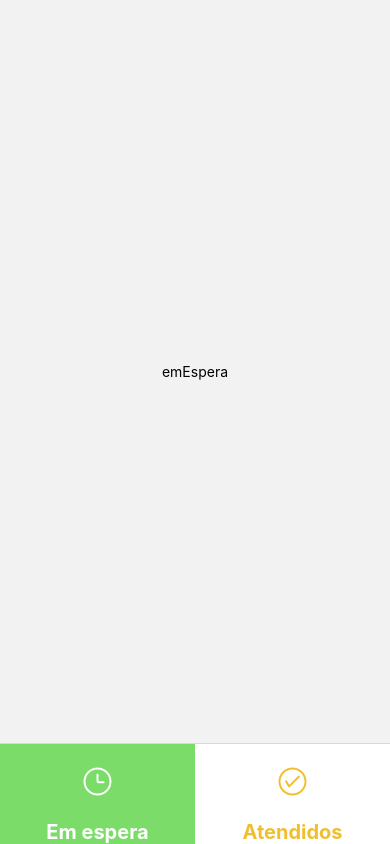
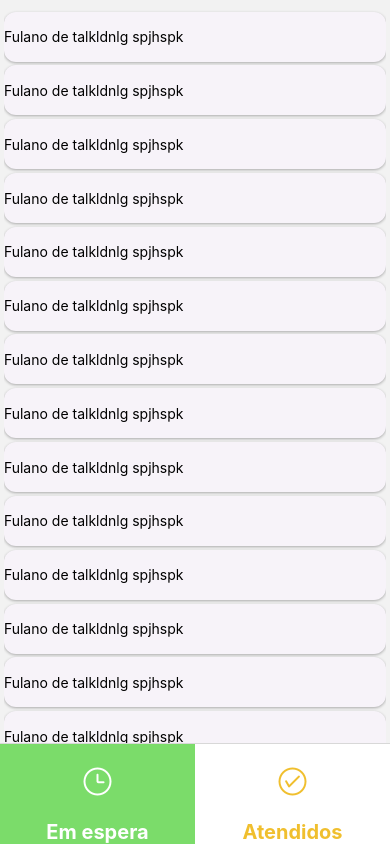
Before and after one commit to mtsteo/zampafila, a React Native app: screen / in a window 390 px wide. Built offline with nearby package versions, Linux system fonts and the light colour scheme; no server answers; the database is empty.

Commit message:
FEAT: Fila Item started

```diff
--- /dev/null
+++ b/components/FilaItem.jsx
@@ -0,0 +1,21 @@
+import { StyleSheet, Text, View } from "react-native";
+import React from "react";
+import { Card } from "react-native-paper";
+
+export default function FilaItem(props) {
+  return (
+    <Card style={style.container}>
+      <View>
+        <Text>Fulano de talkldnlg spjhspk</Text>
+      </View>
+    </Card>
+  );
+}
+
+const style = StyleSheet.create({
+  container: {
+    height: 50,
+    marginTop: "1%",
+    justifyContent: "center",
+  },
+});
--- a/package.json
+++ b/package.json
@@ -20,6 +20,7 @@
     "react-dom": "18.2.0",
     "react-native": "0.72.4",
     "react-native-modal": "^13.0.1",
+    "react-native-paper": "^5.10.3",
     "react-native-web": "~0.19.6"
   },
   "devDependencies": {
--- a/screens/emEspera/EmEspera.js
+++ b/screens/emEspera/EmEspera.js
@@ -1,20 +1,43 @@
-import { View, Text, StyleSheet } from 'react-native'
-import React from 'react'
-import { getEmEspera } from '../../models'
+import {  StyleSheet, ScrollView, SafeAreaView } from "react-native";
+import React from "react";
+import { getEmEspera } from "../../models";
+import FilaItem from "../../components/FilaItem";
 
 export default function EmEspera() {
-  const data = getEmEspera()
+  const data = getEmEspera();
   return (
-    <View style={style.container}>
-      <Text>emEspera</Text>
-    </View>
-  )
+      <SafeAreaView>
+        <ScrollView style={style.view}>
+          <FilaItem />
+          <FilaItem />
+          <FilaItem />
+          <FilaItem />
+          <FilaItem />
+          <FilaItem />
+          <FilaItem />
+          <FilaItem />
+          <FilaItem />
+          <FilaItem />
+          <FilaItem />
+          <FilaItem />
+          <FilaItem />
+          <FilaItem />
+          <FilaItem />
+        </ScrollView>
+      </SafeAreaView>
+
+  );
 }
 
 const style = StyleSheet.create({
-  container:{
+  container: {
     flex: 1,
-    alignItems:"center",
-    justifyContent:'center'
+    alignItems: "center",
+    justifyContent: "center",
+  },
+  view :{
+    marginLeft:'1%',
+    marginRight:'1%',
+    marginTop:"2%"
   }
-})
+});
```
Also changed, not shown: 1 other file (tests, documents, lock files or other folders).
